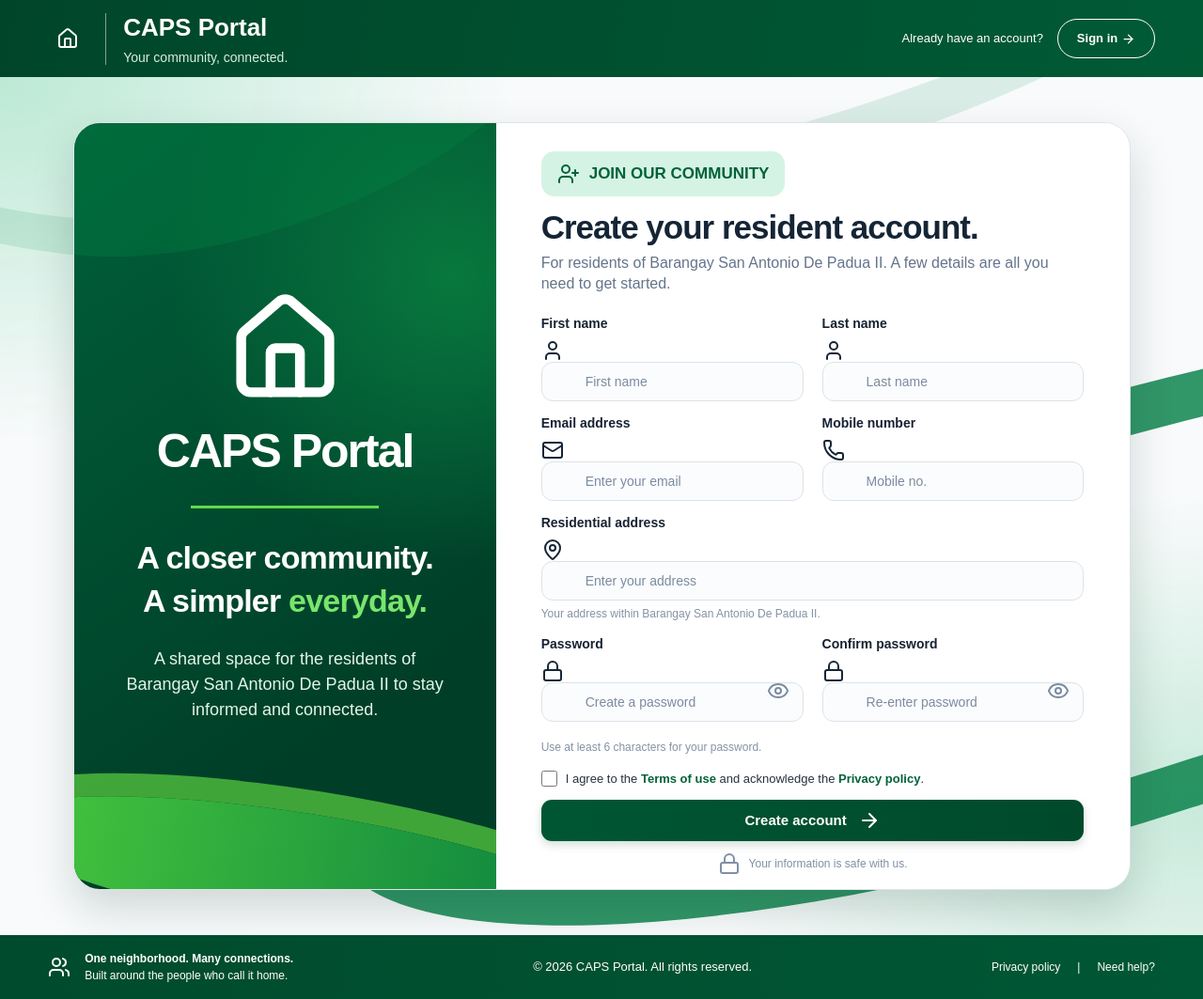
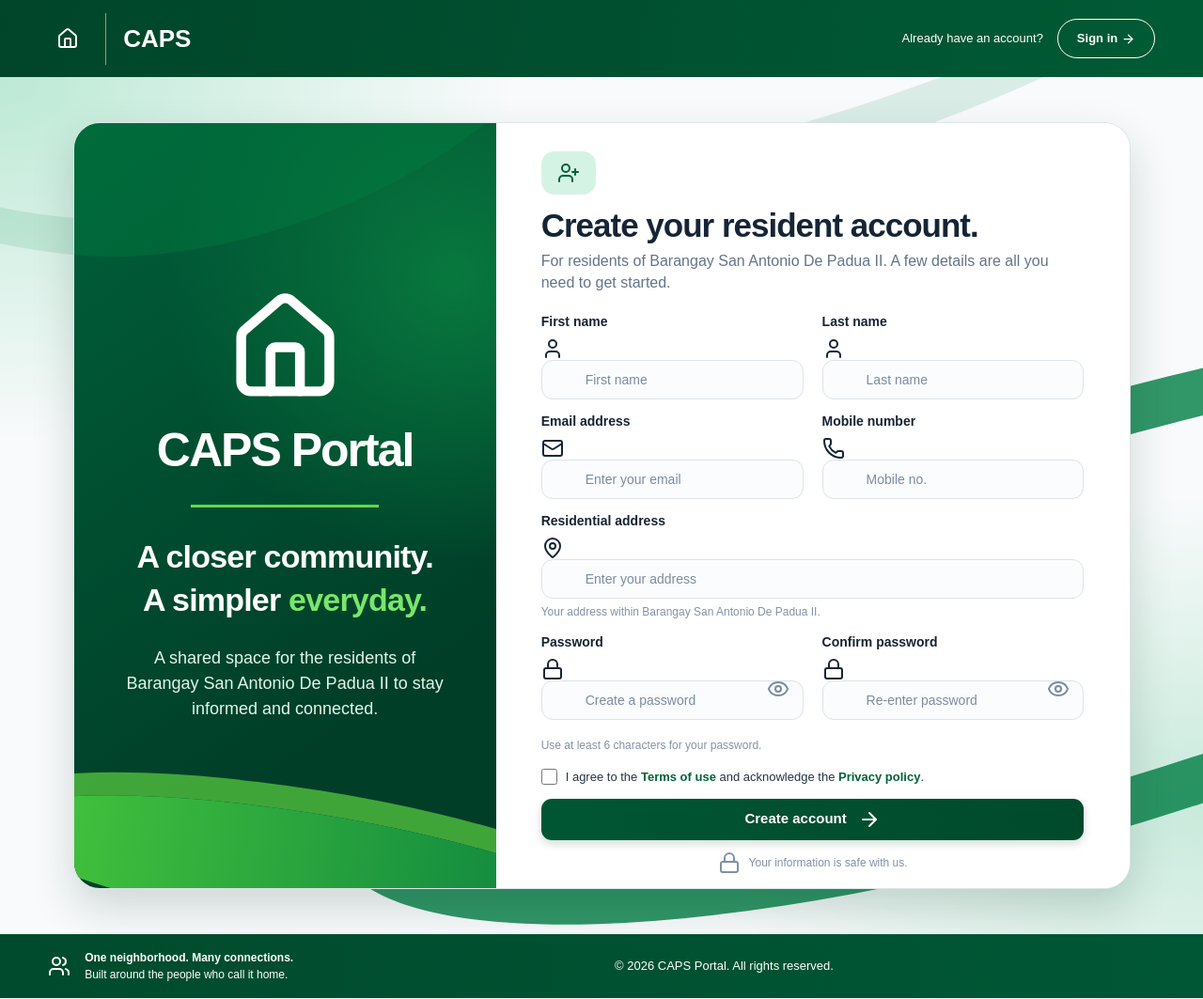
Before and after one commit to joetykespanticvt-png/CAPS, a plain HTML site: page register.html in a window 1280 px wide. Shown: the whole page at 94% size. Drawn offline with nearby package versions, Linux system fonts and the light colour scheme.

Commit message:
i changed the size of font and fix the format

```diff
--- a/register.html
+++ b/register.html
@@ -4,7 +4,7 @@
 <head>
   <meta charset="UTF-8">
   <meta name="viewport" content="width=device-width, initial-scale=1.0">
-  <title>CAPS Portal - Register</title>
+  <title>CAPS - Register</title>
 
   <script src="https://cdn.tailwindcss.com"></script>
   <script src="https://unpkg.com/lucide@latest"></script>
@@ -265,7 +265,7 @@
       padding: 11px 17px;
       border-radius: 14px;
       font-weight: 800;
-      font-size: 17px;
+      font-size: 14px;
       margin-bottom: 13px;
     }
 
@@ -640,13 +640,12 @@
       </div>
 
       <div>
-        <h1>CAPS Portal</h1>
-        <p>Your community, connected.</p>
+        <h1>CAPS</h1>
       </div>
     </div>
 
     <div class="signin">
-      <span>Already have an account?</span>
+      <p>Already have an account?</p>
       <a href="login.html">
         Sign in <i data-lucide="arrow-right" style="width:15px;height:15px;display:inline-block;vertical-align:middle;"></i>
       </a>
@@ -699,7 +698,7 @@
 
           <span class="join-badge">
             <i data-lucide="user-plus"></i>
-            JOIN OUR COMMUNITY
+
           </span>
 
           <h2>Create your resident account.</h2>
@@ -949,12 +948,6 @@
     </div>
 
     <div class="footer-links">
-
-      <a href="privacy.html">Privacy policy</a>
-
-      <span>|</span>
-
-      <a href="help.html">Need help?</a>
 
     </div>
 
```
